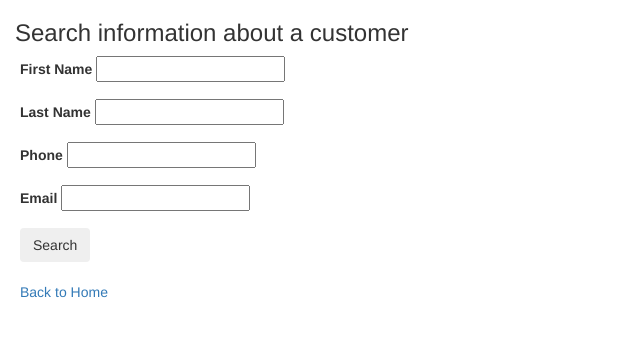
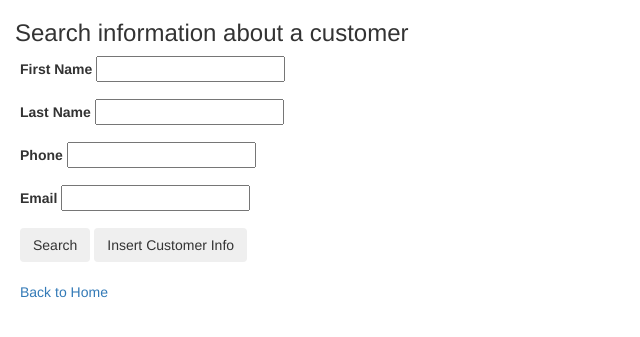
Before and after one commit to yevgeniychaplygin3/cs340, a Flask app: page /customers/ in a window 1280 px wide. Shown: the top 337 px of the page, without its empty margins (0-640 px from the left). Run offline with Flask 2, Linux system fonts and the light colour scheme; parts of the project's set-up code (start-up, migrations or seed data) failed here and were passed over; some libraries are stand-ins or nearby versions.

Commit message:
Update customers.html

```diff
--- a/templates/customers.html
+++ b/templates/customers.html
@@ -27,6 +27,7 @@ Customers Page
             </div>
             <div>
                 <button class="btn btn-deault">Search</button>
+                <button type="submit" class="btn btn-deault">Insert Customer Info</button>
             </div>
         </div>
         <br>
```
